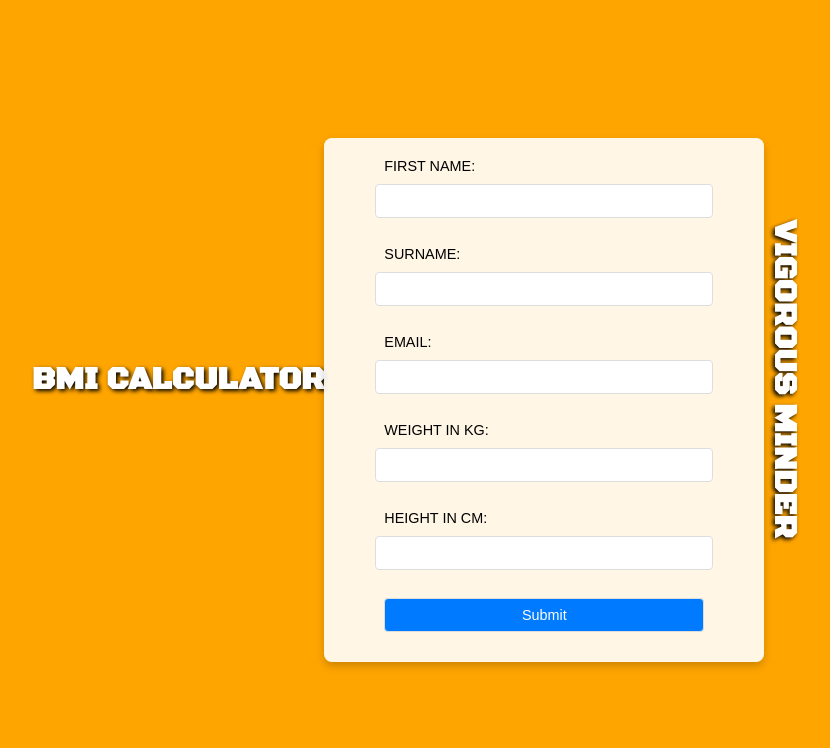
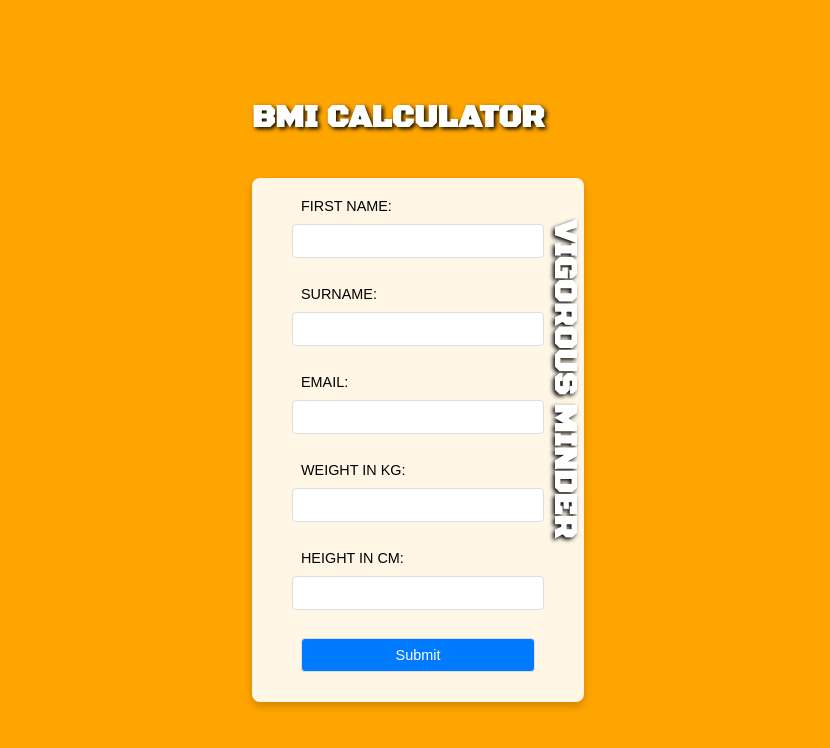
Before and after one commit to Klurifixus/Vigorous, a Flask app: page / in a window 1280 px wide. Shown: the top 748 px of the page, without its empty margins (212-1042 px from the left). Run offline with Flask 3, Linux system fonts and the light colour scheme.

Commit message:
put bmi calculator in div around form

```diff
--- a/templates/index.html
+++ b/templates/index.html
@@ -12,6 +12,7 @@
     <title>Vigorous Minder</title>
 </head>
 <body>
+    <div class="form-container">
         <h1>BMI Calculator</h1>
         <form action="/submit" method="post" id="bmi-form">
 
@@ -34,6 +35,7 @@
 
 
         </form>
+    </div>
     <h1 class="vertical-text">Vigorous Minder</h1>
 
     <!-- Modal -->
```
Lines whose indentation alone changed are shown as unchanged.
